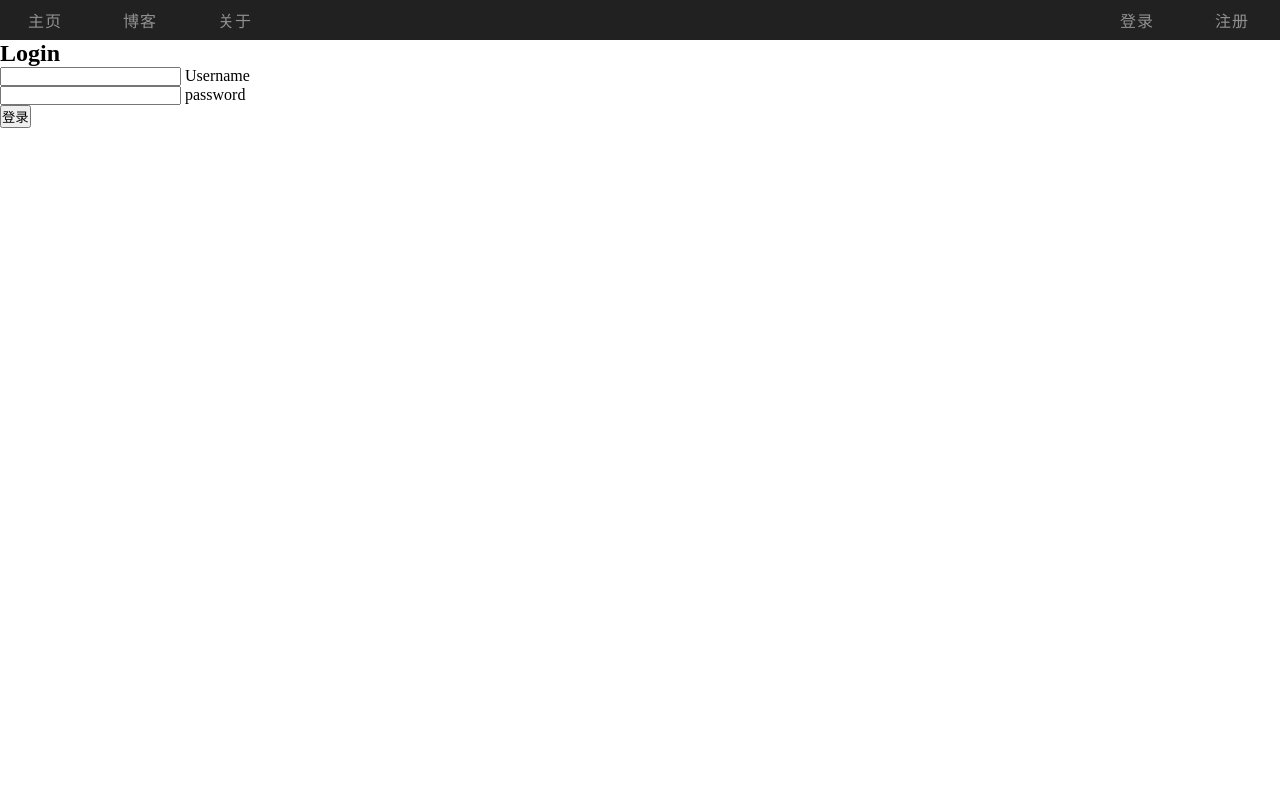
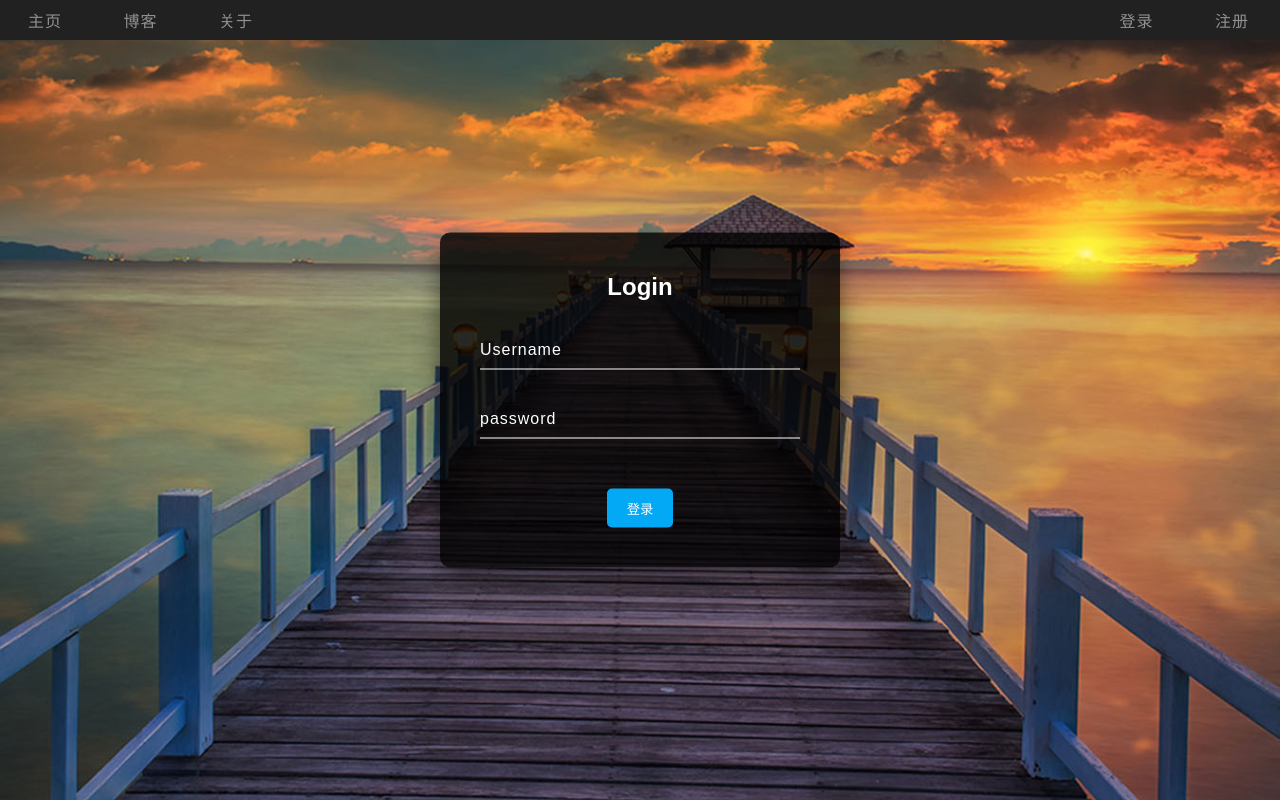
Before and after one commit to jyhoby/jyhoby_com, a Django app: page /myauth/login/ in a window 1280 px wide; the page is wider, and only the part inside the window is pictured. Run offline with Django 3.2, Linux system fonts and the light colour scheme; some libraries are stand-ins or nearby versions.

```diff
--- a/myauth/forms.py
+++ b/myauth/forms.py
@@ -4,7 +4,8 @@ from django import forms
 from captcha.fields import CaptchaField
 
 class 自定义登录表单(AuthenticationForm):
-	验证码 = CaptchaField()
+	# 验证码 = CaptchaField()
+	pass
 
 
 
@@ -27,7 +28,7 @@ class 自定义编辑表单(UserChangeForm):
 class 自定义注册表单(UserCreationForm):
 	昵称 = forms.CharField(required=False, max_length=50)
 	生日 = forms.DateField(required=False)
-	验证码 = CaptchaField()
+	# 验证码 = CaptchaField()
 
 	class Meta:
 		model = User
--- /dev/null
+++ b/myauth/static/css/login_style.css
@@ -0,0 +1,115 @@
+.body_login{
+	margin: 0;
+	padding: 0;
+	font-family: sans-serif;
+	/*background: #34495E;*/
+	background: url(../img/login.jpg);
+	background-size: cover;
+	overflow: auto;
+	width: 1349px;
+	height: 700px
+}
+
+.body_signup{
+	margin: 0;
+	padding: 0;
+	font-family: sans-serif;
+	/*background: #34495E;*/
+	background: url(../img/signup.jpg);
+	background-size: cover;
+	overflow: auto;
+	width: 1349px;
+	height: 700px
+}
+
+.login_box{
+	position: absolute;
+	top: 50%;
+	left: 50%;
+	transform: translate(-50%,-50%);
+	width: 400px;
+	padding: 40px;
+	background: rgba(0,0,0,.8);
+	box-sizing: border-box;
+	box-shadow: 0 15px 25px rgba(0,0,0,.5);
+	border-radius: 10px;
+
+}
+
+.login_box h2{
+	margin: 0 0 30px;
+	padding: 0;
+	color: #fff;
+	text-align: center;
+}
+
+.login_box .inputBox
+{
+	position: relative;
+}
+
+.login_box .inputBox input
+{
+	width: 100%;
+	padding: 10px 0;
+	font-size: 16px;
+	color: #fff;
+	letter-spacing: 1px;
+	margin-bottom: 30px;
+	border: none;
+	outline: none;
+	border-bottom:1px solid #fff;
+	background: transparent;
+}
+
+.login_box .inputBox label
+{
+	position: absolute;
+	top: 0;
+	left: 0;
+	padding: 10px 0;
+	font-size: 16px;
+	color: #fff;
+	letter-spacing: 1px;
+	pointer-events: none;
+	transition: .5s;
+
+}
+
+.login_box .inputBox input:focus ~ label,
+.login_box .inputBox input:valid ~ label
+{
+	top: -18px;
+	left: 0;
+	color: #03a9f4;
+	font-size: 12px;
+}
+
+.login_box input[type="submit"]
+{
+	background: transparent;
+	border: none;
+	outline: none;
+	color: #FFF;
+	background: #03a9f4;
+	padding: 10px 20px;
+	cursor: pointer;
+	border-radius: 5px;
+}
+
+.error{
+	text-align: center;
+	width: 100%;
+	padding: 10px 0;
+	font-size: 16px;
+	color: #fff;
+	letter-spacing: 1px;
+	border: none;
+	outline: none;
+	background: transparent;
+}
+
+.btn-form{
+	width: 100%;
+	text-align:center;
+}
--- a/myauth/templates/myauth/login.html
+++ b/myauth/templates/myauth/login.html
@@ -25,8 +25,8 @@
 				</div>
 				<div class="error">{{错误}}</div>
 
-				{{登录表单.验证码}}
-				{{登录表单.errors.验证码}}
+				<!-- {{登录表单.验证码}}
+				{{登录表单.errors.验证码}} -->
 				<div class="btn-form">
 					<input type="submit" name="" id="" value="登录" />
 				</div>
--- a/myauth/views.py
+++ b/myauth/views.py
@@ -10,7 +10,7 @@ from django.contrib.auth.decorators import login_required
 from django.contrib import messages
 from random import randint
 import time
-
+from .mypage.my_re import isUserName, isPassWord #导入自定义的正则
 
 #from .demo_sms_send import send_sms
 #params = u'{"code":"%d"}' % randint(100000,999999)
@@ -118,14 +118,23 @@ def dengchu(request):
 
 def zhuce(request):
 	if request.method=='POST':
-		注册表单=自定义注册表单(request.POST)
-		if 注册表单.is_valid():
-			注册表单.save()
-			user=authenticate(username=注册表单.cleaned_data['username'],password=注册表单.cleaned_data['password1'])
-			user.email = 注册表单.cleaned_data['email']
-			普通会员表(用户=user,昵称=注册表单.cleaned_data['昵称'],生日=注册表单.cleaned_data['生日']).save()
-			login(request,user)
-			return redirect("主页")
+		username=request.POST["username"]
+		if isUserName(username):
+			password=request.POST["password1"]
+			if isPassWord(password):
+				注册表单=自定义注册表单(request.POST)
+				if 注册表单.is_valid():
+					注册表单.save()
+					user=authenticate(username=注册表单.cleaned_data['username'],password=注册表单.cleaned_data['password1'])
+					user.email = 注册表单.cleaned_data['email']
+					普通会员表(用户=user,昵称=注册表单.cleaned_data['昵称'],生日=注册表单.cleaned_data['生日']).save()
+					login(request,user)
+					return redirect("主页")
+			else:
+				return render(request,"myauth/register.html",{"密码格式错误":"密码格式错误"})
+		else:
+			return render(request,"myauth/register.html",{"用户名格式错误":"用户名格式错误"})
+
 
 	else:
 		注册表单=自定义注册表单()
```
Also changed, not shown: myauth/mypage/my_re.py (added, +16 -0 lines), myauth/templates/myauth/register.html (+14 -4 lines), db.sqlite3, myauth/mypage/__init__.py (added), myauth/static/img/login-page.png (added), myauth/static/img/login.jpg (added), myauth/static/img/login_2.jpg (added), myauth/static/img/signup.jpg (added).
